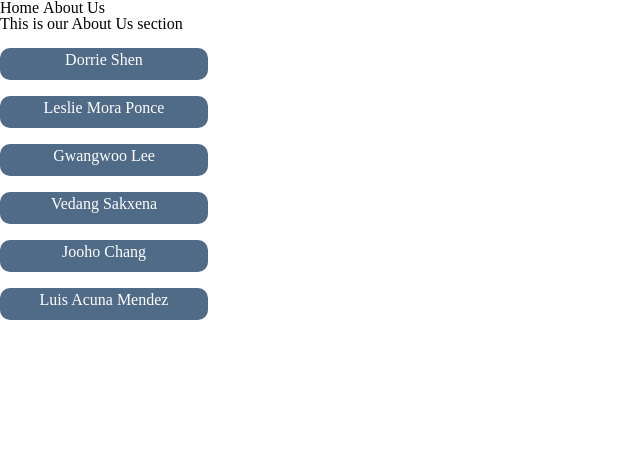
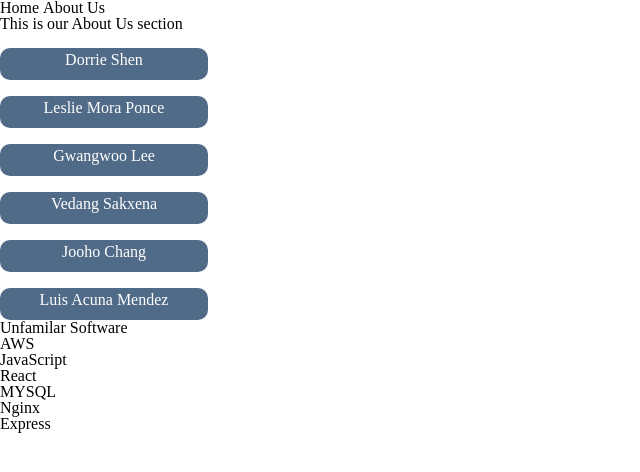
Before and after one commit to jooho2055/Last-Call, a React (Create React App) app in the folder application/client/: page /AboutUs in a window 1280 px wide. Shown: the top 472 px of the page, without its empty margins (0-640 px from the left). Built offline with nearby package versions, Linux system fonts and the light colour scheme.

Commit message:
update familiar part

```diff
--- /dev/null
+++ b/application/client/src/components/Familar.jsx
@@ -0,0 +1,16 @@
+
+export default function Familar(){
+return(
+    <div className="familar_title">
+        <h2 className='unfamilar_title'> Unfamilar Software</h2>
+        <ul>
+            <li>AWS</li>
+            <li>JavaScript</li>
+            <li>React</li>
+            <li>MYSQL</li>
+            <li>Nginx</li>
+            <li>Express</li>
+        </ul>
+    </div>)
+
+}
--- a/application/client/src/pages/AboutUs.jsx
+++ b/application/client/src/pages/AboutUs.jsx
@@ -1,8 +1,10 @@
 import React from 'react';
 import NameButton from '../components/NameButton';
-const names = ["Dorrie", "Gwangwoo", "Vedang", "Leslie", "Luis"];
+import Familar from '../components/Familar';
+//const names = ["Dorrie", "Gwangwoo", "Vedang", "Leslie", "Luis"];
 export default function AboutUs() {
 	return (
+		<div>
 		<div className='aboutUs'>
 			<p>This is our About Us section</p>
 			<NameButton name='Dorrie Shen' />
@@ -12,5 +14,9 @@ export default function AboutUs() {
 			<NameButton name='Jooho Chang' />
 			<NameButton name='Luis Acuna Mendez' />
 		</div>
+
+		<Familar />
+
+		</div>
 	);
 }
--- a/application/client/src/pages/TeamMembers/AboutMeVedang.jsx
+++ b/application/client/src/pages/TeamMembers/AboutMeVedang.jsx
@@ -2,10 +2,10 @@ import React from 'react';
 
 export default function AboutMeVedang() {
 
-	return
+	return(
 		<div>
 		<h1>Hello mY name is Vedang</h1>
 
 	</div>
-;
+	);
 }
```
